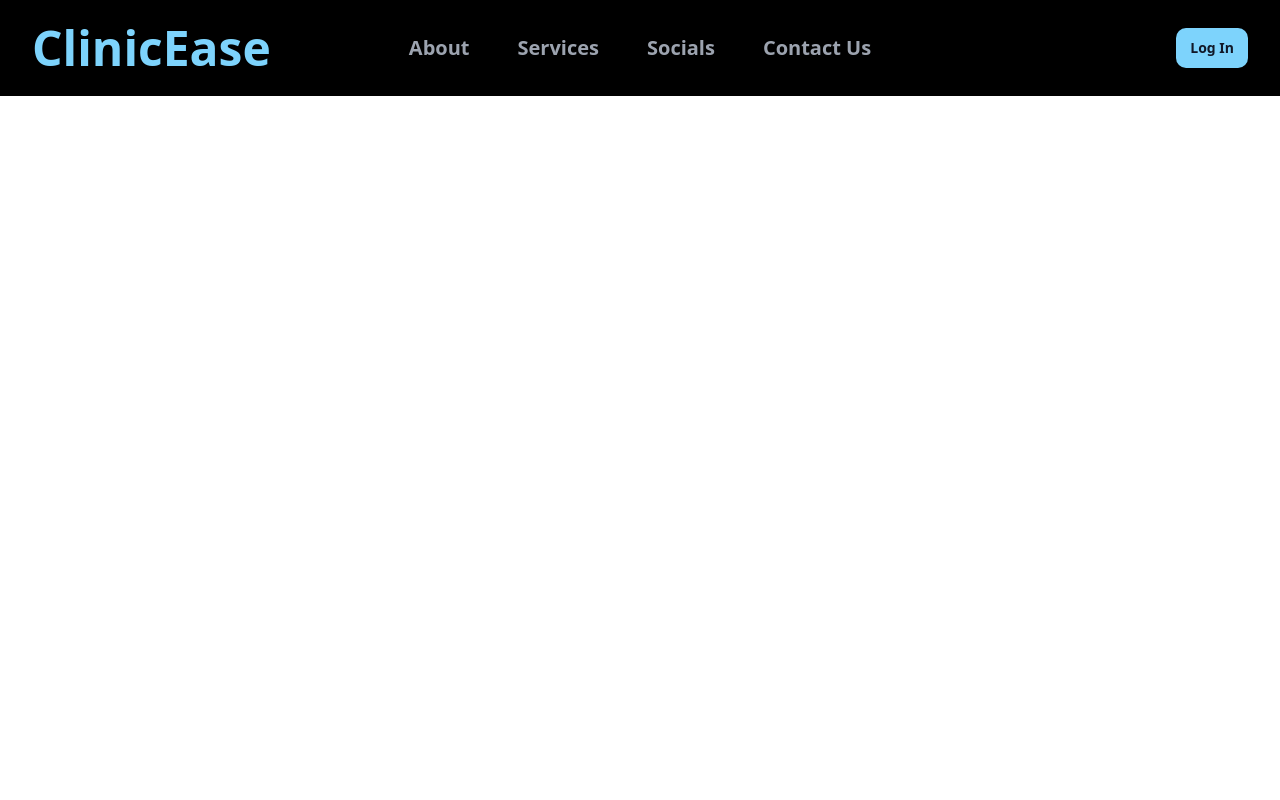
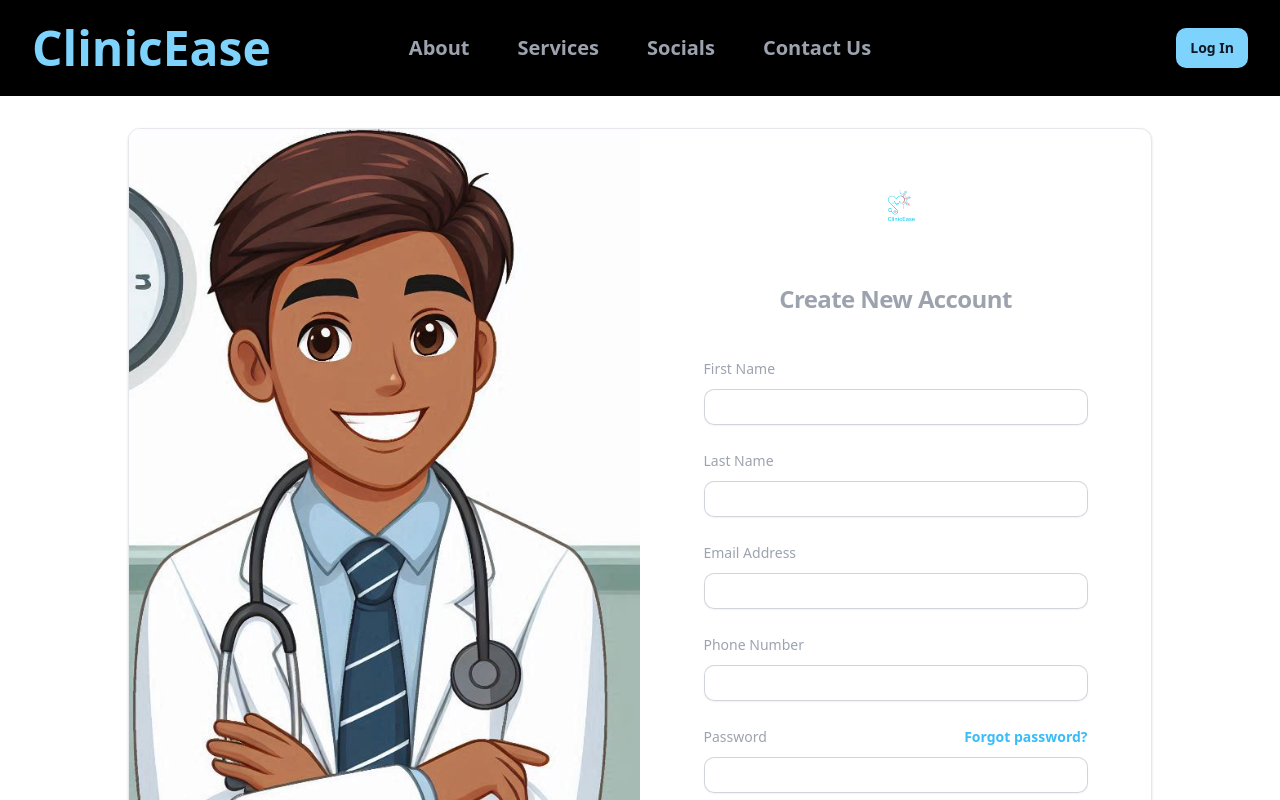
Before and after one commit to Fuma1322/ClinicEase, a Next.js app: page /register in a window 1280 px wide. Shown: the top 800 px of the page. Built offline with nearby package versions, Linux system fonts and the light colour scheme.

Commit message:
Registration Form

```diff
--- a/app/(front)/register/page.tsx
+++ b/app/(front)/register/page.tsx
@@ -1,9 +1,18 @@
+import RegisterForm from '@/components/Auth/RegisterForm'
 import React from 'react'
 
 export default function page() {
   return (
-    <div>
-        <h2>Register Page</h2>
+    <div className="min-h-screen py-8 mt-24">
+        <div className="grid md:grid-cols-2 grid-cols-1 w-full overflow-hidden max-w-5xl mx-auto bg-white border border-gray-200 rounded-lg shadow  dark:bg-black dark:border-gray-700">
+            <div className="hidden md:flex linear-bh">
+                {/*IMAGE*/}
+            </div>
+            <div className="">
+                {/*FORM*/}
+                <RegisterForm />
+            </div>
+        </div>
     </div>
   )
 }
--- a/app/globals.css
+++ b/app/globals.css
@@ -68,3 +68,10 @@
     background-repeat: no-repeat;
     background-position: center center;
   }
+
+  .linear-bh {
+    background-image: url("/register.jpeg");
+    background-size: cover;
+    background-repeat: no-repeat;
+    background-position: center center;
+  }
--- /dev/null
+++ b/components/Auth/RegisterForm.tsx
@@ -0,0 +1,124 @@
+import Link from "next/link";
+
+export default function RegisterForm() {
+    return (
+        <div className="flex min-h-full flex-1 flex-col justify-center px-6 py-12 lg:px-8">
+          <div className="sm:mx-auto sm:w-full sm:max-w-sm">
+            <img
+              className="mx-auto h-16 w-auto"
+              src="/logo.png"
+              alt="Your Company"
+            />
+            <h2 className="mt-10 text-center text-2xl font-bold leading-9 tracking-tight text-gray-400">
+              Create New Account
+            </h2>
+          </div>
+
+          <div className="mt-10 sm:mx-auto sm:w-full sm:max-w-sm">
+            <form className="space-y-6" action="#" method="POST">
+              <div>
+                <label htmlFor="fname" className="block text-sm font-medium leading-6 text-gray-400">
+                  First Name
+                </label>
+                <div className="mt-2">
+                  <input
+                    id="fname"
+                    name="fname"
+                    type="text"
+                    autoComplete="fname"
+                    required
+                    className="block w-full rounded-md border-0 py-1.5 text-gray-900 shadow-sm ring-1 ring-inset ring-gray-300 placeholder:text-gray-400 focus:ring-2 focus:ring-inset focus:ring-indigo-600 sm:text-sm sm:leading-6"
+                  />
+                </div>
+              </div>
+              <div>
+                <label htmlFor="lname" className="block text-sm font-medium leading-6 text-gray-400">
+                  Last Name
+                </label>
+                <div className="mt-2">
+                  <input
+                    id="lname"
+                    name="lname"
+                    type="text"
+                    autoComplete="lname"
+                    required
+                    className="block w-full rounded-md border-0 py-1.5 text-gray-900 shadow-sm ring-1 ring-inset ring-gray-300 placeholder:text-gray-400 focus:ring-2 focus:ring-inset focus:ring-indigo-600 sm:text-sm sm:leading-6"
+                  />
+                </div>
+              </div>
+              <div>
+                <label htmlFor="email" className="block text-sm font-medium leading-6 text-gray-400">
+                  Email Address
+                </label>
+                <div className="mt-2">
+                  <input
+                    id="email"
+                    name="email"
+                    type="email"
+                    autoComplete="email"
+                    required
+                    className="block w-full rounded-md border-0 py-1.5 text-gray-900 shadow-sm ring-1 ring-inset ring-gray-300 placeholder:text-gray-400 focus:ring-2 focus:ring-inset focus:ring-indigo-600 sm:text-sm sm:leading-6"
+                  />
+                </div>
+              </div>
+              <div>
+                <label htmlFor="pnum" className="block text-sm font-medium leading-6 text-gray-400">
+                  Phone Number
+                </label>
+                <div className="mt-2">
+                  <input
+                    id="pnum"
+                    name="pnum"
+                    type="text"
+                    autoComplete="pnum"
+                    required
+                    className="block w-full rounded-md border-0 py-1.5 text-gray-900 shadow-sm ring-1 ring-inset ring-gray-300 placeholder:text-gray-400 focus:ring-2 focus:ring-inset focus:ring-indigo-600 sm:text-sm sm:leading-6"
+                  />
+                </div>
+              </div>
+
+              <div>
+                <div className="flex items-center justify-between">
+                  <label htmlFor="password" className="block text-sm font-medium leading-6 text-gray-400">
+                    Password
+                  </label>
+                  <div className="text-sm">
+                    <a href="#" className="font-semibold text-sky-400 hover:text-indigo-500">
+                      Forgot password?
+                    </a>
+                  </div>
+                </div>
+                <div className="mt-2">
+                  <input
+                    id="password"
+                    name="password"
+                    type="password"
+                    autoComplete="current-password"
+                    required
+                    className="block w-full rounded-md border-0 py-1.5 text-gray-900 shadow-sm ring-1 ring-inset ring-gray-300 placeholder:text-gray-400 focus:ring-2 focus:ring-inset focus:ring-indigo-600 sm:text-sm sm:leading-6"
+                  />
+                </div>
+              </div>
+
+              <div>
+                <button
+                  type="submit"
+                  className="flex w-full justify-center rounded-md bg-sky-400 px-3 py-1.5 text-sm font-semibold leading-6 text-white shadow-sm hover:bg-indigo-500 focus-visible:outline focus-visible:outline-2 focus-visible:outline-offset-2 focus-visible:outline-indigo-600"
+                >
+                  Register
+                </button>
+              </div>
+            </form>
+
+            <p className="mt-10 text-center text-sm text-gray-500">
+              Already have Account?{' '}
+              <Link
+               href="/login"
+               className="font-semibold leading-6 text-sky-400 hover:text-indigo-500">
+                Log In
+                </Link>
+            </p>
+          </div>
+        </div>
+    )
+  }
```
Also changed, not shown: public/register.jpeg (added).
